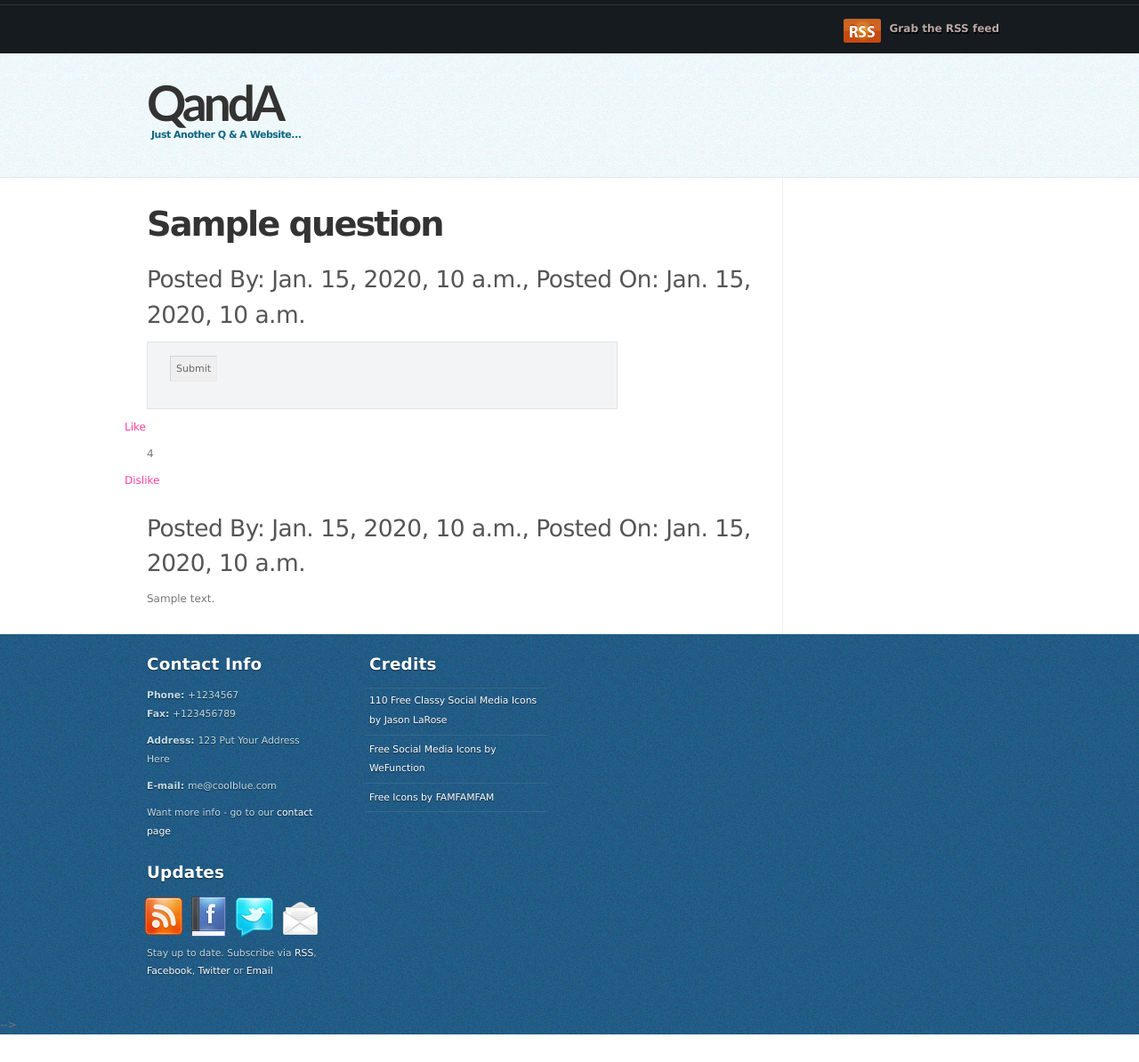
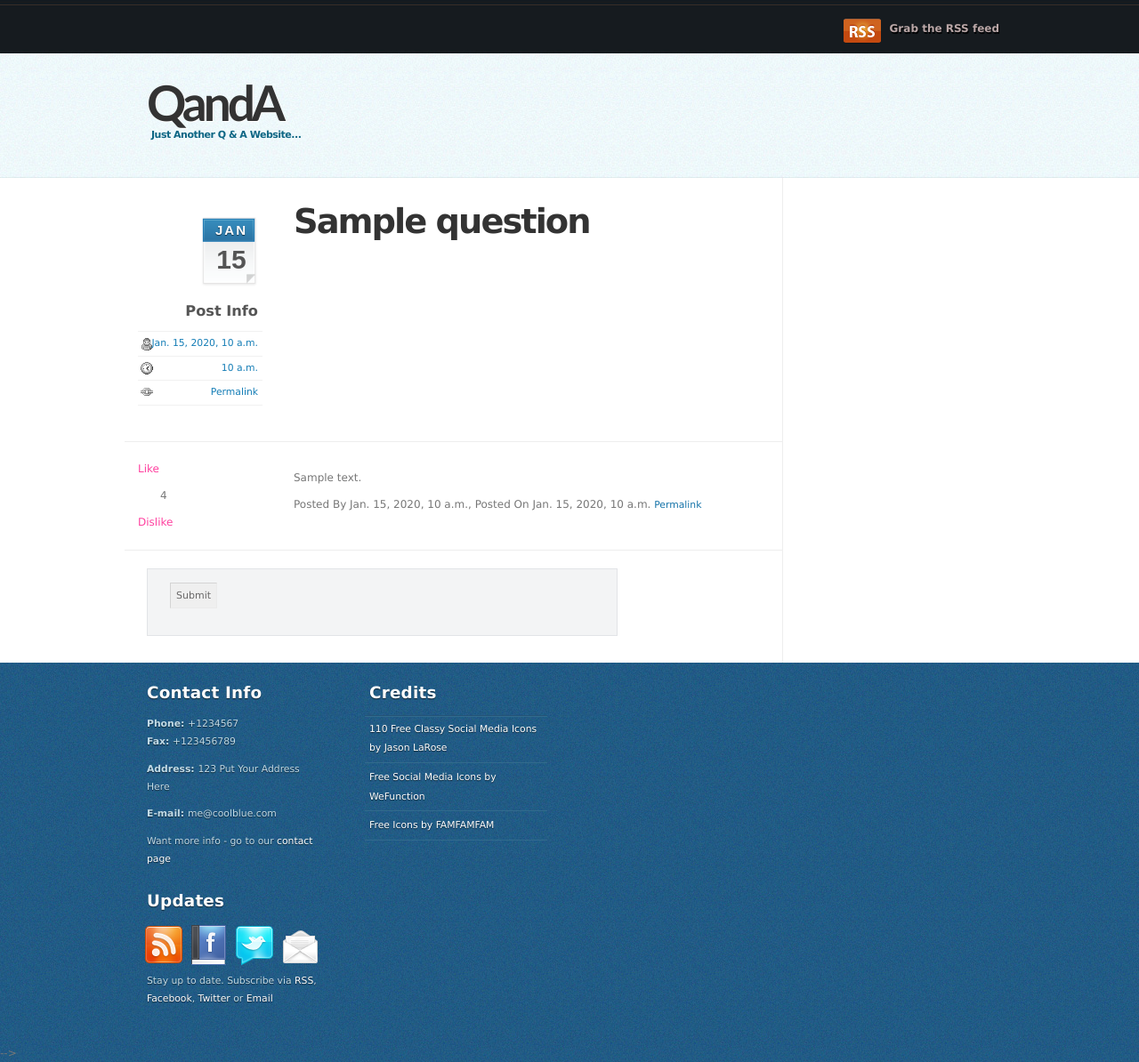
Before and after one commit to azizmb/NL-Assignments, a Django app: template problem3/qanda/templates/qanda/question.html in a window 1280 px wide. Shown: the whole page at 89% size. Before the commit the page ends 1163 px from the top, so only its background shows below. Run offline with Django 3.2, Linux system fonts and the light colour scheme; the template is opened without the code that fills it: most values are stand-ins (such as "Sample title", 1, 10 or a date in 2020); some libraries are stand-ins or nearby versions.

Commit message:
Formatted question page

```diff
--- a/problem3/qanda/templates/qanda/question.html
+++ b/problem3/qanda/templates/qanda/question.html
@@ -1,16 +1,6 @@
 {% extends "base.html" %}
 
 {% block content %}
-<h2>{{ question.question }}</h2>
-<h3>Posted By: {{ question.posted_by|default:"Anonymous" }}, Posted On: {{ question.posted_on }}</h3>
-
-
-<form method="POST" action={{ form.action }}>
-    {% csrf_token %}
-    {{ form.as_p }}
-    <input type="submit" value="Submit"></input>
-</form>
-
 <script type="text/javascript">
 $(document).ready(function()
 {
@@ -44,21 +34,47 @@ $(document).ready(function()
 });
 </script>
 
+<div class="post">
+    <div class="right">
+	<h2>{{ question.question }}</h2>
+    </div>
+
+    <div class="left">
+
+	    <p class="dateinfo">{{ question.posted_on|date:"M" }}<span>{{ question.posted_on|date:"d" }}</span></p>
+
+	    <div class="post-meta">
+		    <h4>Post Info</h4>
+		    <ul>
+		       <li class="user">{{ question.posted_by|default:"Anonymous" }}</li>
+		       <li class="time">{{ question.posted_on|date:"P" }}</li>
+		       <li class="permalink"><a href="{{ question.get_absolute_url }}">Permalink</a></li>
+		    </ul>
+	    </div>
+
+	</div>
+</div>
+
 <div id="answers">
 {% for answer in question.answers.all %}
-    <a name="{{ answer.pk }}">
-        <div class="answer_block">
-            <div class="rating_block">
+        <div class="post answer_block">
+	    <div class="right">
+		<p>{{ answer.answer }}</p>
+		<p class="post-info">Posted By {{ answer.posted_by }}, Posted On {{ answer.posted_on }} <a href="{{ answer.get_absolute_url }}">Permalink</a></p>
+            </div>
+            <div class="left">
                 <a href="#" class="like" id="{{ answer.pk }}" name="up">Like</a>
                 <p class="rating">{{ answer.rating }}</p>
                 <a href="#" class="like" id="{{ answer.pk }}" name="down">Dislike</a>
             </div>
-            <div class="answer">
-            <h3>Posted By: {{ answer.posted_by|default:"Anonymous" }}, Posted On: {{ answer.posted_on }}</h3>
-            <p>{{ answer.answer }}</p>
-            </div>
         </div>
-    </a>
+
 {% endfor %}
 </div>
+
+<form method="POST" action={{ form.action }}>
+    {% csrf_token %}
+    {{ form.as_p }}
+    <input type="submit" value="Submit"></input>
+</form>
 {% endblock %}
```
